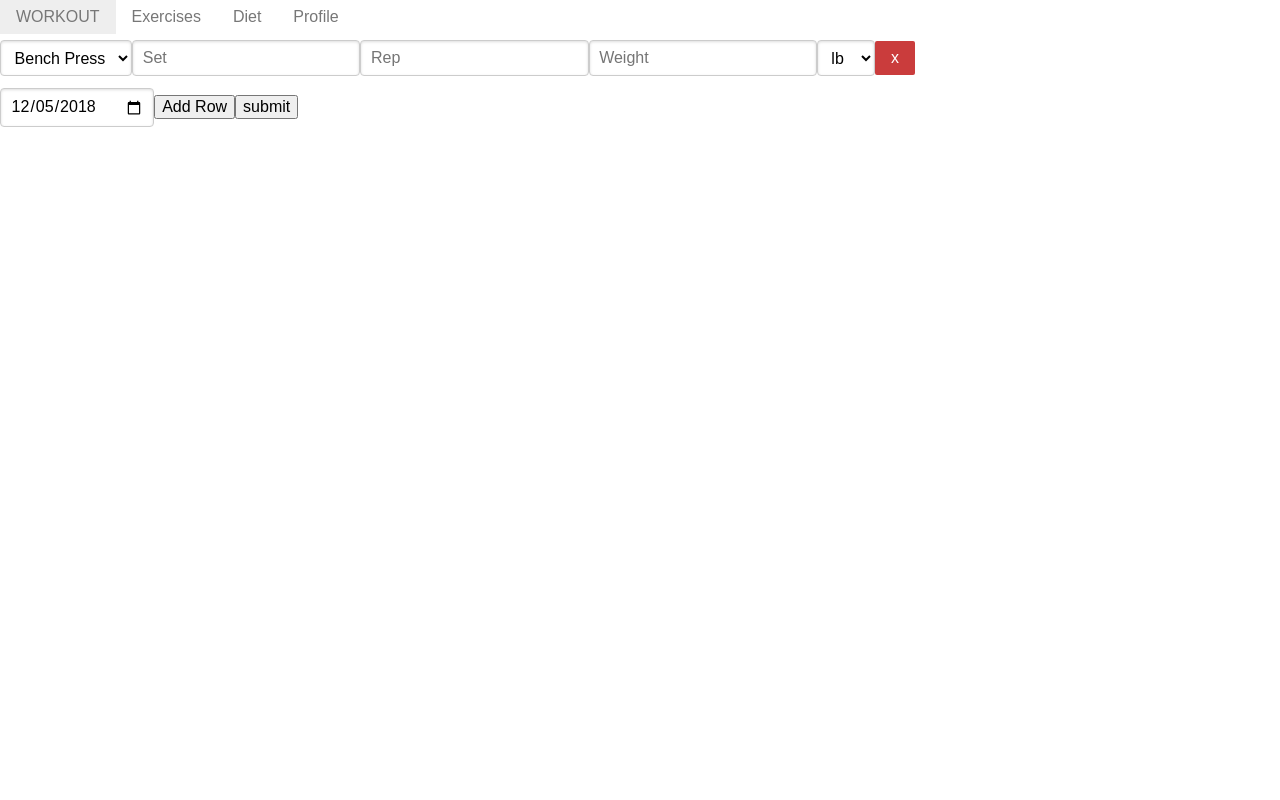
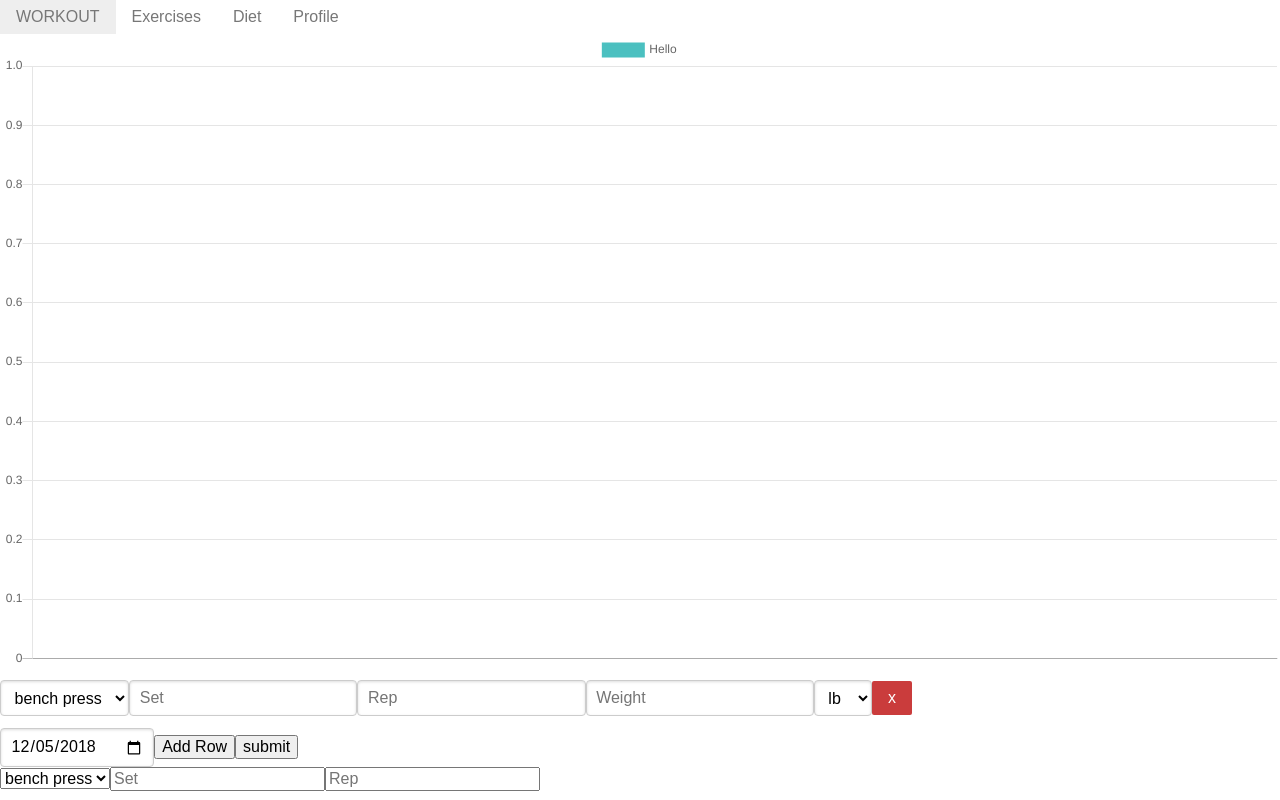
Before and after one commit to yabeii/workout, a React (Create React App) app in the folder client/: page /exercises in a window 1280 px wide. Both pictures are taken after typing "5", "5", "5" into the empty fields and a click on the button "submit". Built offline with nearby package versions, Linux system fonts and the light colour scheme.

Commit message:
Added Graphing based on data entry in redux

```diff
--- a/client/src/components/charts/sampleData.js
+++ b/client/src/components/charts/sampleData.js
@@ -5,9 +5,7 @@ import { getEntriesGraph, demo } from '../../helpers';
 let entries = getEntriesGraph({
   exercise: 'bench press',
   set: 1,
-  rep: 5,
-  weight: 100,
-  metric: 'lb'
+  rep: 5
 }, demo);
 
 export const sampleLineDataWithWeight = {
--- a/client/src/components/exerciseEntry/exerciseRow.js
+++ b/client/src/components/exerciseEntry/exerciseRow.js
@@ -7,9 +7,9 @@ import '../../styles/button.css';
 const ExerciseRow = ({ onChange, value, removeRow }) => (
   <fieldset>
     <select value={value.exercise} name="exercise" onChange={onChange}>
-      <option defaultChecked value="bench press">Bench Press</option>
-      <option value="squat">Squat</option>
-      <option value="deadlift">Deadlift</option>
+      <option defaultChecked value="bench press">bench press</option>
+      <option value="squat">squat</option>
+      <option value="deadlift">deadlift</option>
     </select>
 
     <input required type="number" placeholder="Set" name="set" value={value.set} onChange={onChange} />
--- a/client/src/components/exerciseEntry/index.js
+++ b/client/src/components/exerciseEntry/index.js
@@ -1,15 +1,79 @@
-import React from 'react';
+// @ts-check
+import React, { Component } from 'react';
 import ExerciseForm from './exerciseForm';
 
-import { Line } from 'react-chartjs-2';
-import { sampleLineDataWithWeight } from '../charts/sampleData';
+import { connect } from 'react-redux';
+import LineChart from '../charts/Line';
 
+import { getEntriesGraph } from '../../helpers';
 
-const ExerciseEntry = () => (
-  <div>
-    {/* <Line data={sampleLineDataWithWeight} /> */}
-    <ExerciseForm />
-  </div>
-);
+class ExerciseEntry extends Component {
+  state = {
+    exercise: '',
+    set: '',
+    rep: '',
+    start: false
+  }
 
-export default ExerciseEntry;
+  changeHandler = ({ target }) => {
+    let { type, value, name } = target;
+
+    if (type === "number") {
+      value = parseInt(value);
+      if (isNaN(value)) {
+        value = "";
+      }
+    }
+
+    this.setState({
+      [name]: value
+    })
+  }
+
+  render() {
+    let { exercise, set, rep, start } = this.state;
+    let entries = getEntriesGraph({ exercise, set, rep }, this.props.workoutEntries);
+    if (!start && Object.keys(this.props.exercises).length > 0) {
+      this.setState({ start: true, exercise: Object.keys(this.props.exercises)[0] })
+    }
+    return (
+      <div>
+        <LineChart
+          title="Hello"
+          labels={entries.map(e => e.date)}
+          backgroundColor='rgba(75,192,192,1)'
+          borderColor='rgba(75,192,192,1)'
+          pointBorderColor='rgba(75,192,192,1)'
+          pointHoverBackgroundColor='rgba(75,192,192,1)'
+          pointHoverBorderColor='rgba(220,220,220,1)'
+          data={entries.map(({ entry }) => entry.weight)}
+        />
+        <ExerciseForm />
+        {
+          Object.keys(this.props.exercises).length > 0 && (
+            <React.Fragment>
+              <select value={exercise} name="exercise" onChange={this.changeHandler}>
+                {
+                  Object.keys(this.props.exercises).map((name, index) =>
+                    index === 0
+                      ? <option key={index} defaultChecked value={name}>{name}</option>
+                      : <option key={index} value={name}>{name}</option>
+                  )
+                }
+              </select>
+              <input type="number" name="set" value={set} placeholder="Set" onChange={this.changeHandler} />
+              <input type="number" name="rep" value={rep} placeholder="Rep" onChange={this.changeHandler} />
+            </React.Fragment>
+          )
+        }
+      </div>
+    );
+  }
+}
+
+const mapStateToProps = ({ exerciseReducer }) => ({
+  exercises: exerciseReducer.exercises,
+  workoutEntries: exerciseReducer.workoutEntries
+});
+
+export default connect(mapStateToProps)(ExerciseEntry);
--- a/client/src/components/navbar.js
+++ b/client/src/components/navbar.js
@@ -1,4 +1,6 @@
 import React, { Component } from 'react';
+
+import { Link } from 'react-router-dom';
 
 class Navbar extends Component {
   constructor(props) {
@@ -7,12 +9,12 @@ class Navbar extends Component {
   }
   render() {
     return (
-            <div class="pure-menu pure-menu-horizontal">
-                <a href="/" class="pure-menu-heading pure-menu-link">Workout</a>
-                <ul class="pure-menu-list">
-                    <li class="pure-menu-item"><a href="/exercises" class="pure-menu-link">Exercises</a></li>
-                    <li class="pure-menu-item"><a href="/diet" class="pure-menu-link">Diet</a></li>
-                    <li class="pure-menu-item"><a href="/profile" class="pure-menu-link">Profile</a></li>
+      <div className="pure-menu pure-menu-horizontal">
+        <a href="/" className="pure-menu-heading pure-menu-link">Workout</a>
+        <ul className="pure-menu-list">
+          <li className="pure-menu-item"><Link to="/exercises" className="pure-menu-link">Exercises</Link></li>
+          <li className="pure-menu-item"><Link to="/diet" className="pure-menu-link">Diet</Link></li>
+          <li className="pure-menu-item"><Link to="/profile" className="pure-menu-link">Profile</Link></li>
         </ul>
       </div>
     );
--- /dev/null
+++ b/client/src/helpers/exerciseMap.js
@@ -0,0 +1,64 @@
+// @ts-check
+
+
+/**
+ *
+ * @param {string[]} exercises
+ * @param {Object<string, boolean>} exerciseMap
+ * @returns {Object<string, boolean>}
+ */
+const _addExercisesToMap = (exercises, exerciseMap) => {
+  exercises.forEach(exercise => {
+    exerciseMap[exercise] = true;
+  });
+  return exerciseMap;
+}
+
+
+/**
+ * IMMUTABLE
+ *
+ * 'dayEntry' is an array that will come from 'compressed'
+ *
+ * @param dayEntry { import("./index").Exercise[] }
+ * @param {Object<string, boolean>} exerciseMap
+ * @returns {Object<string, boolean>}
+ */
+export const addNewExercisesToMap = (dayEntry, exerciseMap) => {
+  let copyList = { ...exerciseMap };
+  let newExercises = dayEntry.map(e => e.exercise).filter(exercise => !exerciseMap[exercise]);
+  return _addExercisesToMap(newExercises, copyList);
+}
+
+
+
+// const exerciseMap = {
+//   'bench press': true,
+//   'squat': true
+// }
+
+// let demoEntry = [
+//   {
+//     exercise: 'bench press',
+//     set: 1,
+//     rep: 5,
+//     weight: 103,
+//     metric: 'lb'
+//   },
+//   {
+//     exercise: 'squat',
+//     set: 3,
+//     rep: 8,
+//     weight: 405,
+//     metric: 'lb'
+//   },
+//   {
+//     exercise: 'snatch',
+//     set: 3,
+//     rep: 3,
+//     weight: 100,
+//     metric: 'kg'
+//   }
+// ];
+
+// addNewExercisesToMap(demoEntry, exerciseMap);
--- a/client/src/helpers/index.js
+++ b/client/src/helpers/index.js
@@ -10,6 +10,11 @@
  * @property {number} rep
  * @property {number} weight
  * @property {string} metric
+ *
+ * @typedef {Object} SearchExercise
+ * @property {string} exercise
+ * @property {number | string} set
+ * @property {number | string} rep
  *
  * @typedef {Object} DayEntry
  * @property {Exercise[]} compressed
@@ -30,9 +35,12 @@ const isSameExercise = (exer1, exer2) =>
   && exer1.rep === exer2.rep;
 
 /**
- * @param {Exercise} exercise
+ * @param {SearchExercise} exercise
  * @param {WorkoutEntry} workoutEntries
  * @returns {ChartData[]}
+ *
+ * We use index 0 to find compressed because we don't have
+ * an opinion on multi-workouts during 1 day currently
  */
 export const getEntriesGraph = (exercise, workoutEntries) => {
   let chartData = [];
@@ -125,6 +133,13 @@ export const demo = {
           rep: 5,
           weight: 103,
           metric: 'lb'
+        },
+        {
+          exercise: 'squat',
+          set: 3,
+          rep: 8,
+          weight: 405,
+          metric: 'lb'
         }
       ],
       uncompressed: [
@@ -133,6 +148,27 @@ export const demo = {
           set: 1,
           rep: 5,
           weight: 103,
+          metric: 'lb'
+        },
+        {
+          exercise: 'squat',
+          set: 1,
+          rep: 8,
+          weight: 405,
+          metric: 'lb'
+        },
+        {
+          exercise: 'squat',
+          set: 1,
+          rep: 8,
+          weight: 405,
+          metric: 'lb'
+        },
+        {
+          exercise: 'squat',
+          set: 1,
+          rep: 8,
+          weight: 405,
           metric: 'lb'
         }
       ]
--- a/client/src/redux/constants/exerciseData.js
+++ b/client/src/redux/constants/exerciseData.js
@@ -1 +1,2 @@
 export const ADD_ENTRY = "ADD_ENTRY";
+export const SEARCH_EXERCISE = "SEARCH_EXERCISE";
--- a/client/src/redux/reducers/exerciseReducer.js
+++ b/client/src/redux/reducers/exerciseReducer.js
@@ -1,38 +1,45 @@
+// @ts-check
 import { ADD_ENTRY } from '../constants/exerciseData';
+import { addNewExercisesToMap } from '../../helpers/exerciseMap';
+/**
+ *
+ *
+ * @typedef {Object} ExerciseState
+ * @property {Object<string, Object[]>} workoutEntries
+ * @property {Object<string, boolean>} exercises
+ *
+ */
 
+/** @type ExerciseState */
 const initialState = {
-  workoutEntries: {}
+  workoutEntries: {},
+  exercises: {},   // all exercises ever done
+}
+
+const _addEntry = (state, payload) => {
+  let workoutEntries = { ...state.workoutEntries };
+  let newWorkout = {
+    compressed: payload.compressed,
+    uncompressed: payload.uncompressed,
+  };
+
+  if (state.workoutEntries[payload.date] === undefined) {
+    workoutEntries[payload.date] = [newWorkout];
+  } else {
+    workoutEntries[payload.date] = [...workoutEntries[payload.date], newWorkout];
+  }
+
+  return {
+    ...state,
+    workoutEntries,
+    exercises: addNewExercisesToMap(payload.compressed, state.exercises)
+  }
 }
 
 const exerciseReducer = (state = initialState, { type, payload }) => {
   switch (type) {
     case ADD_ENTRY:
-      if (state.workoutEntries[payload.date] === undefined) {
-        return {
-          ...state,
-          workoutEntries: {
-            ...state.workoutEntries,
-            [payload.date]: [{
-              compressed: payload.compressed,
-              uncompressed: payload.uncompressed,
-            }]
-          }
-        };
-      } else {
-        return {
-          ...state,
-          workoutEntries: {
-            ...state.workoutEntries,
-            [payload.date]: [
-              ...state.workoutEntries[payload.date],
-              {
-                compressed: payload.compressed,
-                uncompressed: payload.uncompressed,
-              }
-            ]
-          }
-        }
-      }
+      return _addEntry(state, payload);
     default:
       return state;
   }
```
Also changed, not shown: client/src/components/charts/Line.js (line endings or trailing spaces), client/src/redux/actions/exerciseEntry.js (line endings or trailing spaces). Lines whose indentation alone changed are shown as unchanged.
